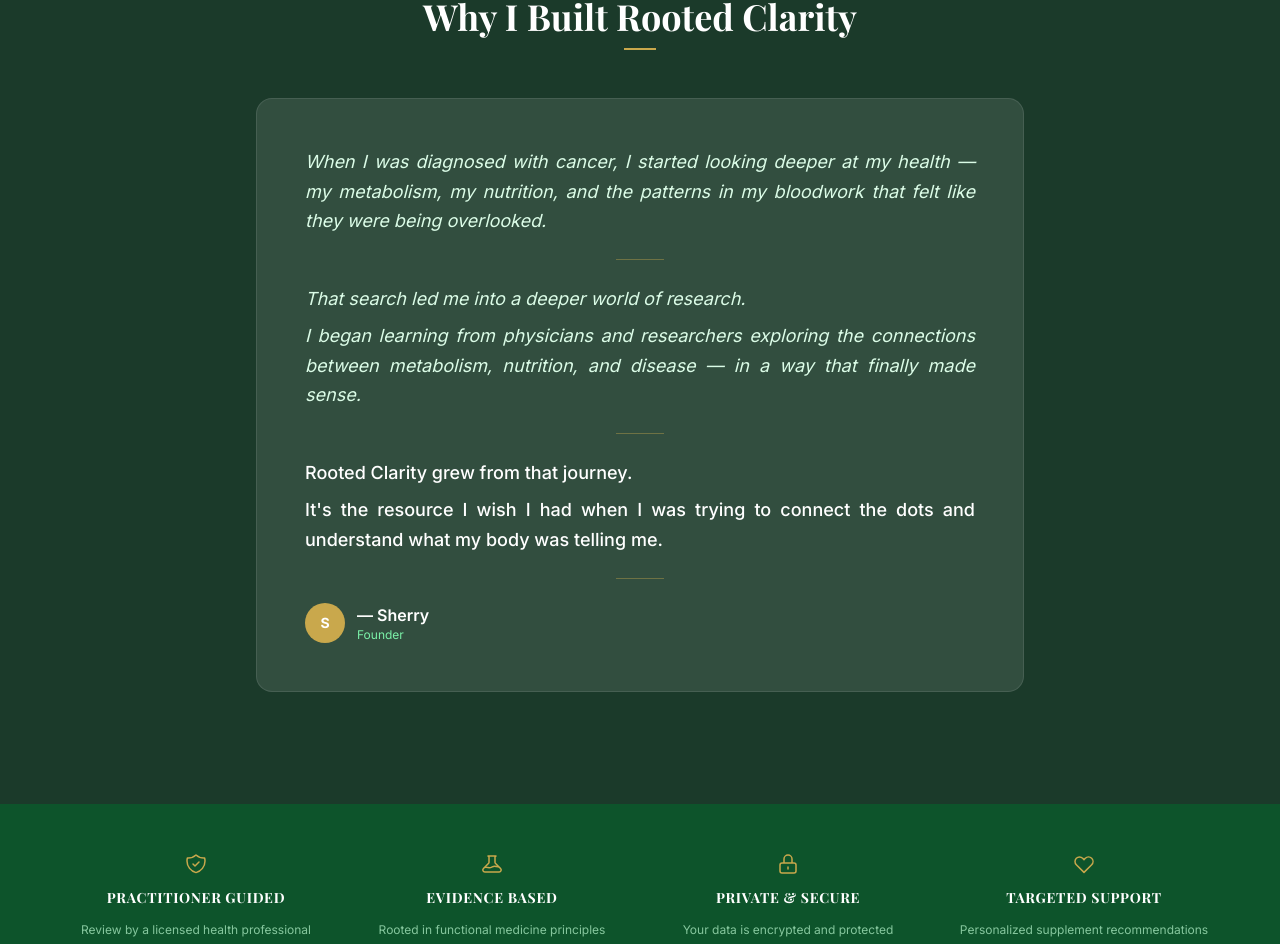
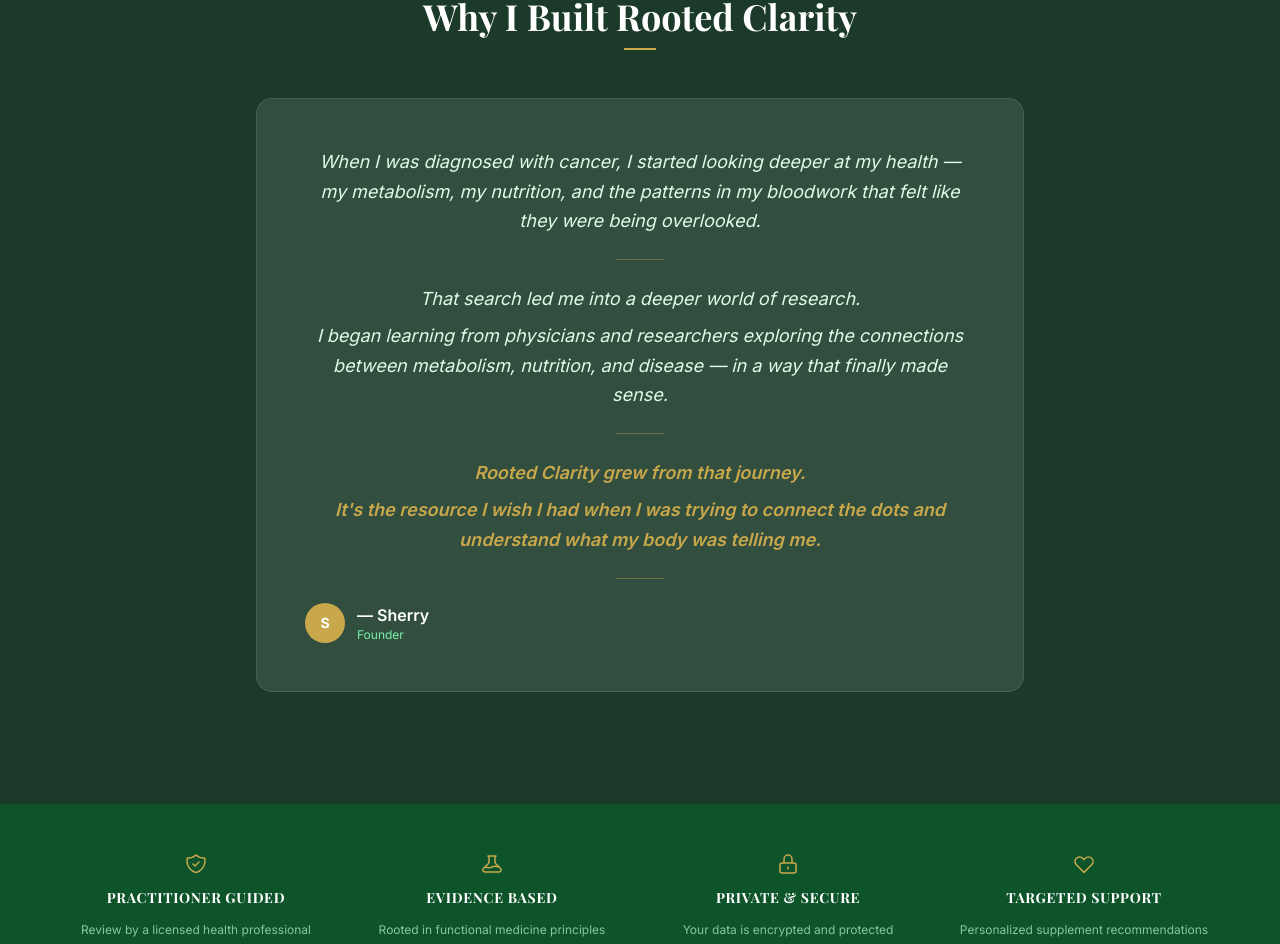
Before and after one commit to Sherryfarmshop/rooted-clarity-website, a Next.js app: page / in a window 1280 px wide. Shown: the part 5249-6193 px from the top of the page. Built offline with nearby package versions, Linux system fonts and the light colour scheme; a web font is replaced by a local one.

Commit message:
gold-last-paragraph-centered-text

```diff
--- a/src/components/FounderStory.tsx
+++ b/src/components/FounderStory.tsx
@@ -9,25 +9,25 @@
         </div>
 
         <div className="bg-white/10 rounded-2xl p-8 sm:p-12 border border-white/10">
-          <p className="text-green-100 text-base sm:text-lg leading-relaxed italic text-justify mb-6">
+          <p className="text-green-100 text-base sm:text-lg leading-relaxed italic text-center mb-6">
             When I was diagnosed with cancer, I started looking deeper at my health — my metabolism, my nutrition, and the patterns in my bloodwork that felt like they were being overlooked.
           </p>
 
           <div className="w-12 h-px bg-[#C9A84C]/40 mx-auto my-6" />
 
-          <p className="text-green-100 text-base sm:text-lg leading-relaxed italic text-justify mb-2">
+          <p className="text-green-100 text-base sm:text-lg leading-relaxed italic text-center mb-2">
             That search led me into a deeper world of research.
           </p>
-          <p className="text-green-100 text-base sm:text-lg leading-relaxed italic text-justify mb-6">
+          <p className="text-green-100 text-base sm:text-lg leading-relaxed italic text-center mb-6">
             I began learning from physicians and researchers exploring the connections between metabolism, nutrition, and disease — in a way that finally made sense.
           </p>
 
           <div className="w-12 h-px bg-[#C9A84C]/40 mx-auto my-6" />
 
-          <p className="text-white text-base sm:text-lg leading-relaxed font-medium not-italic text-justify mb-2">
+          <p className="text-[#C9A84C] text-base sm:text-lg leading-relaxed italic text-center mb-2 font-semibold">
             Rooted Clarity grew from that journey.
           </p>
-          <p className="text-white text-base sm:text-lg leading-relaxed font-medium not-italic text-justify">
+          <p className="text-[#C9A84C] text-base sm:text-lg leading-relaxed italic text-center font-semibold">
             It&apos;s the resource I wish I had when I was trying to connect the dots and understand what my body was telling me.
           </p>
 
```
